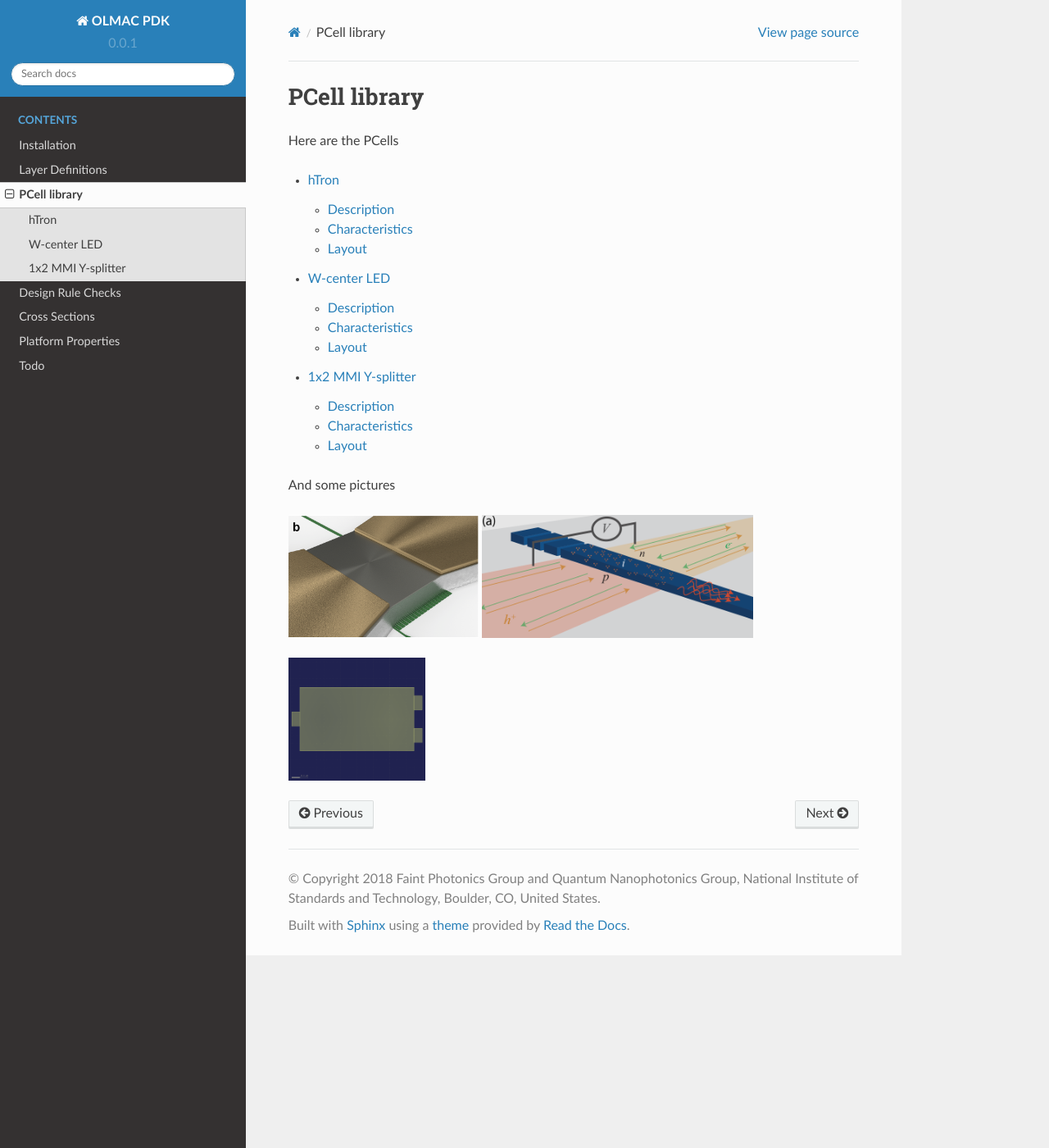
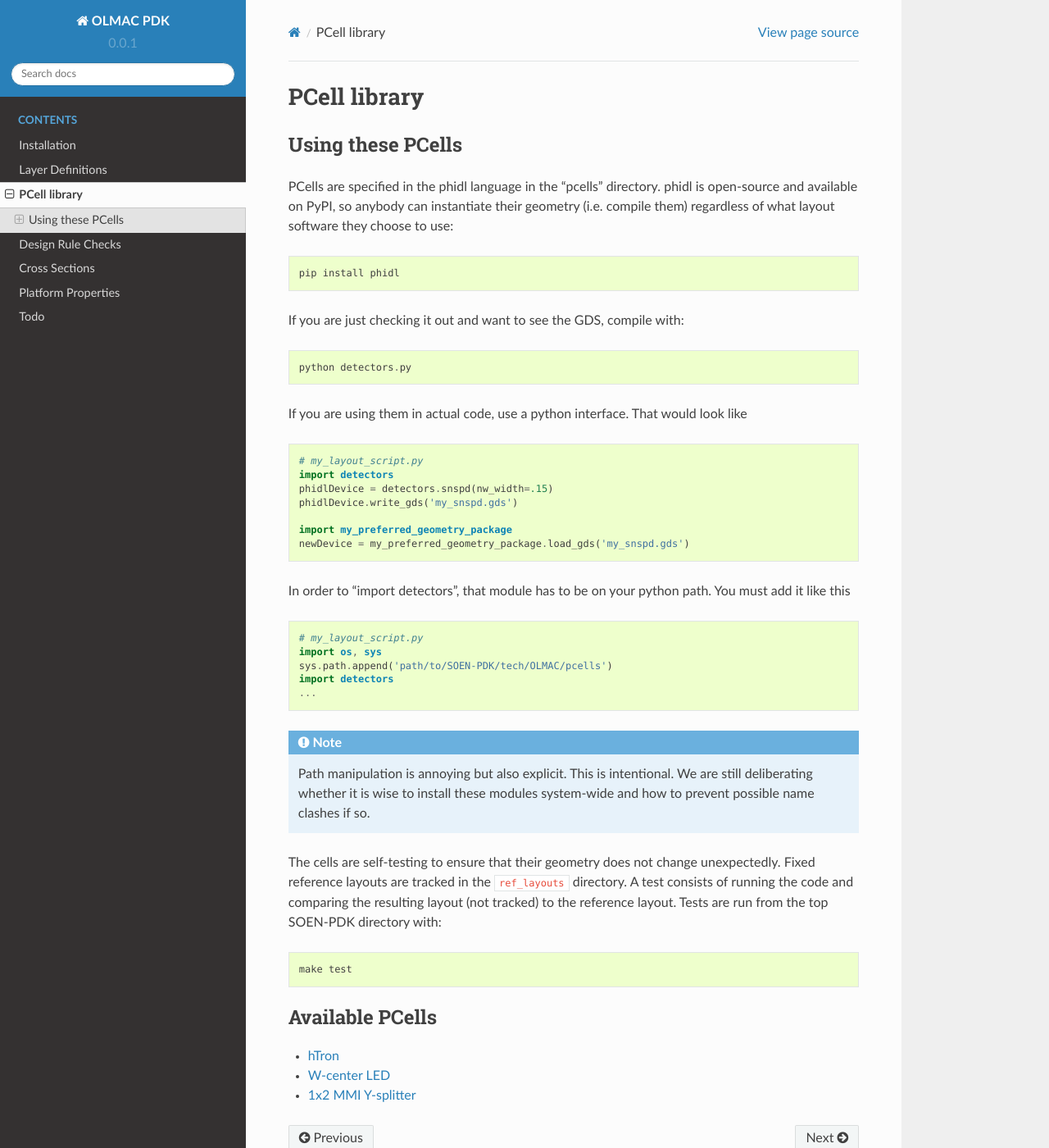
Before and after one commit to usnistgov/SOEN-PDK, a Sphinx documentation site: the page built from docs/src/cells/index.rst, in a window 1280 px wide and 1400 px high. Shown: the whole window at 82% size. Built offline with Sphinx 7.4.7 and the Read the Docs theme 2.0.0, drawn with Linux system fonts in a browser that asks for light colours.

Commit message:
fixed pcell template

```diff
--- a/docs/src/cells/hTron.rst
+++ b/docs/src/cells/hTron.rst
@@ -28,7 +28,6 @@ For significantly more detailed characterizations, see `the blog entry <https://
 
 Layout
 ------
-Here is `phidl <https://github.com/amccaugh/phidl>`_ script that makes an hTron region.
 
 .. figure:: layout_pics/hTron_cell.png
     :figwidth: 500px
@@ -36,5 +35,5 @@ Here is `phidl <https://github.com/amccaugh/phidl>`_ script that makes an hTron
 
     The layout produced by the below code.
 
-.. include:: ../../../pcells/htron.py
-    :literal:
+.. literalinclude:: /../tech/OLMAC/pcells/superconductors.py
+    :pyobject: htron
--- a/docs/src/cells/index.rst
+++ b/docs/src/cells/index.rst
@@ -2,23 +2,51 @@
 
 PCell library
 =============
-Here are the PCells
+
+Using these PCells
+******************
+PCells are specified in the phidl language in the "pcells" directory. phidl is open-source and available on PyPI, so anybody can instantiate their geometry (i.e. compile them) regardless of what layout software they choose to use::
+
+    pip install phidl
+
+If you are just checking it out and want to see the GDS, compile with::
+
+    python detectors.py
+
+If you are using them in actual code, use a python interface. That would look like
+
+.. code-block:: python
+
+    # my_layout_script.py
+    import detectors
+    phidlDevice = detectors.snspd(nw_width=.15)
+    phidlDevice.write_gds('my_snspd.gds')
+
+    import my_preferred_geometry_package
+    newDevice = my_preferred_geometry_package.load_gds('my_snspd.gds')
+
+In order to "import detectors", that module has to be on your python path. You must add it like this
+
+.. code-block:: python
+
+    # my_layout_script.py
+    import os, sys
+    sys.path.append('path/to/SOEN-PDK/tech/OLMAC/pcells')
+    import detectors
+    ...
+
+.. note::
+    Path manipulation is annoying but also explicit. This is intentional. We are still deliberating whether it is wise to install these modules system-wide and how to prevent possible name clashes if so.
+
+
+The cells are self-testing to ensure that their geometry does not change unexpectedly. Fixed reference layouts are tracked in the ``ref_layouts`` directory. A test consists of running the code and comparing the resulting layout (not tracked) to the reference layout. Tests are run from the top SOEN-PDK directory with::
+
+    make test
+
 
 .. toctree::
-    :maxdepth: 2
+    :maxdepth: 1
+    :caption: Available PCells
     :glob:
 
     *
-
-And some pictures
-
-.. developers: you should copy this block from the one in the main index, then delete src/cells/
-.. image:: layout_pics/hTron_blender.png
-    :target: hTron.html
-    :height: 150px
-.. image:: layout_pics/led_blender.png
-    :target: src/cells/led.html
-    :height: 150px
-.. image:: layout_pics/mmi1x2_cell.png
-    :target: mmi1x2.html
-    :height: 150px
--- a/docs/src/cells/mmi1x2.rst
+++ b/docs/src/cells/mmi1x2.rst
@@ -23,7 +23,6 @@ Characteristics
 
 Layout
 ------
-Here is `phidl <https://github.com/amccaugh/phidl>`_ script that makes an hTron region.
 
 .. figure:: layout_pics/mmi1x2_cell.png
     :figwidth: 500px
@@ -32,5 +31,5 @@ Here is `phidl <https://github.com/amccaugh/phidl>`_ script that makes an hTron
     The layout produced by the below code.
 
 
-.. include:: ../../../pcells/mmi1x2.py
-    :literal:
+.. literalinclude:: /../tech/OLMAC/pcells/passives.py
+    :pyobject: mmi1x2
```
Also changed, not shown: docs/index.rst (+2 -6 lines), docs/src/todo.rst (+7 -0 lines), 1 other file.
